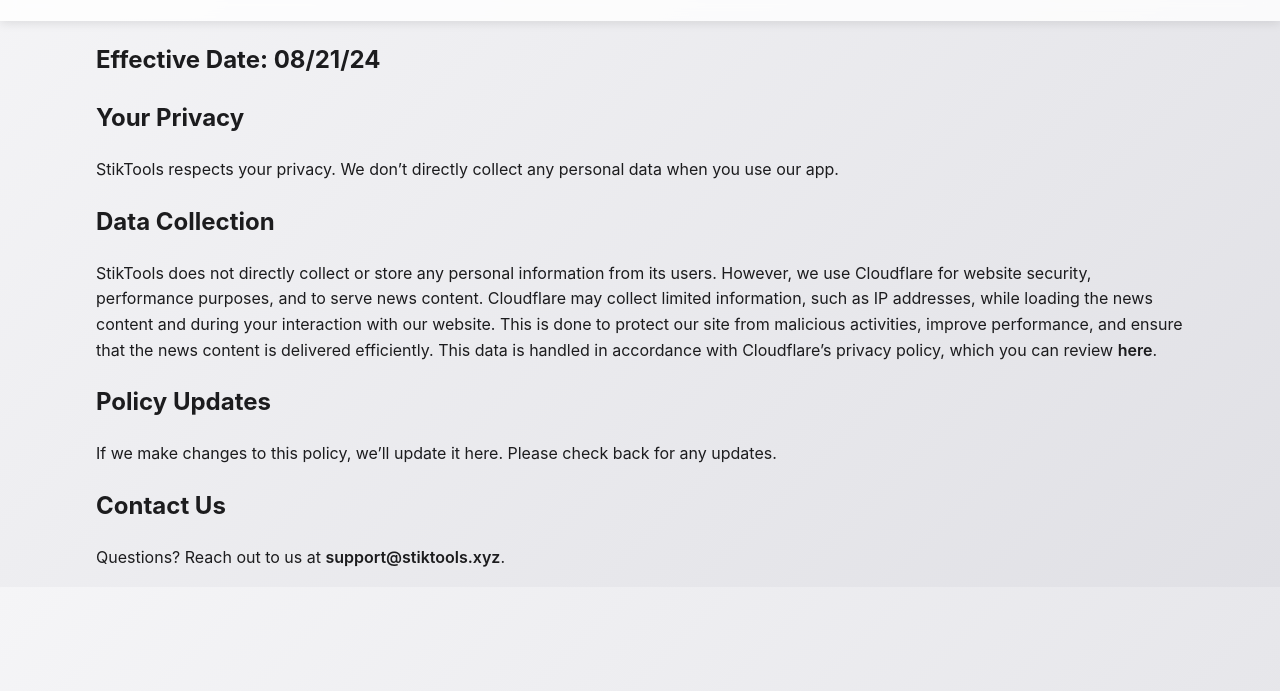
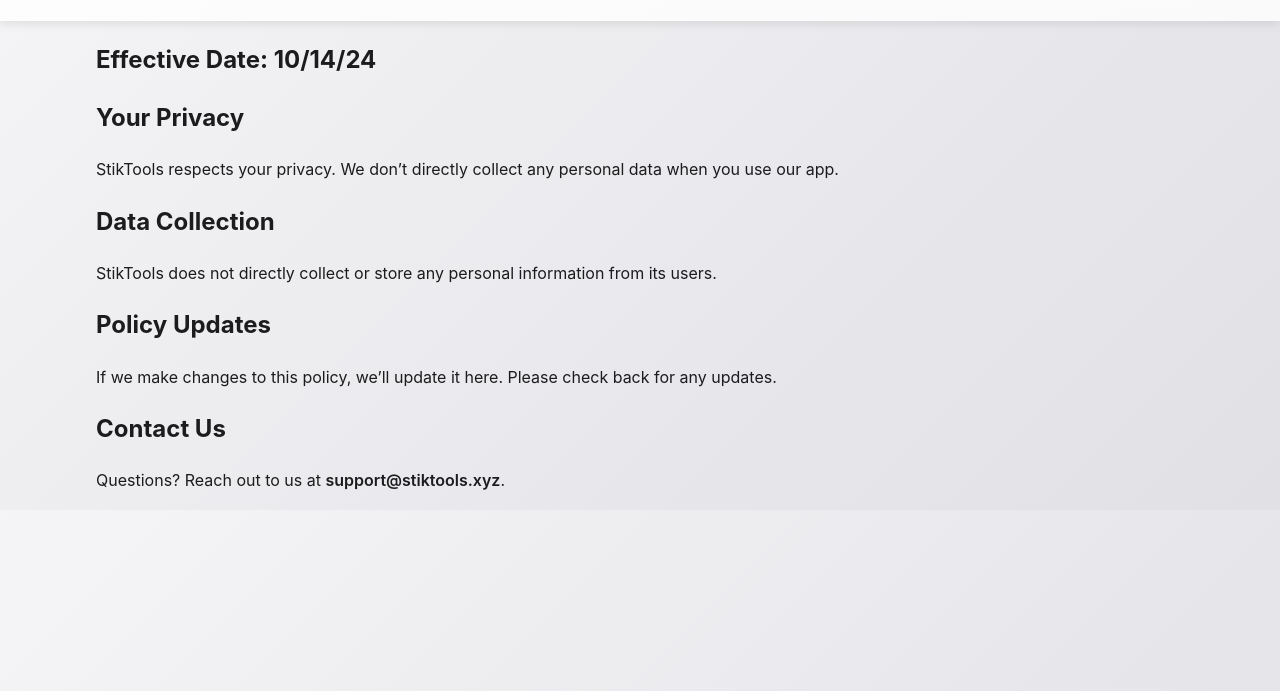
Before and after one commit to StikTools/StikToolsSite, a plain HTML site: page privacy.html in a window 1280 px wide. Shown: the part 109-800 px from the top of the page. Drawn offline with Linux system fonts and the light colour scheme.

Commit message:
Update privacy.html

```diff
--- a/privacy.html
+++ b/privacy.html
@@ -278,14 +278,13 @@
     <!-- Privacy Policy Section -->
     <div id="privacy-content">
         <div class="container">
-            <h2>Effective Date: 08/21/24</h2>
+            <h2>Effective Date: 10/14/24</h2>
 
             <h2>Your Privacy</h2>
             <p>StikTools respects your privacy. We don’t directly collect any personal data when you use our app.</p>
 
             <h2>Data Collection</h2>
-            <p>StikTools does not directly collect or store any personal information from its users. However, we use Cloudflare for website security, performance purposes, and to serve news content. Cloudflare may collect limited information, such as IP addresses, while loading the news content and during your interaction with our website. This is done to protect our site from malicious activities, improve performance, and ensure that the news content is delivered efficiently. This data is handled in accordance with Cloudflare’s privacy policy, which you can review <a href="https://www.cloudflare.com/privacypolicy/" target="_blank">here</a>.
-            </p>
+            <p>StikTools does not directly collect or store any personal information from its users.</p>
 
             <h2>Policy Updates</h2>
             <p>If we make changes to this policy, we’ll update it here. Please check back for any updates.</p>
```
